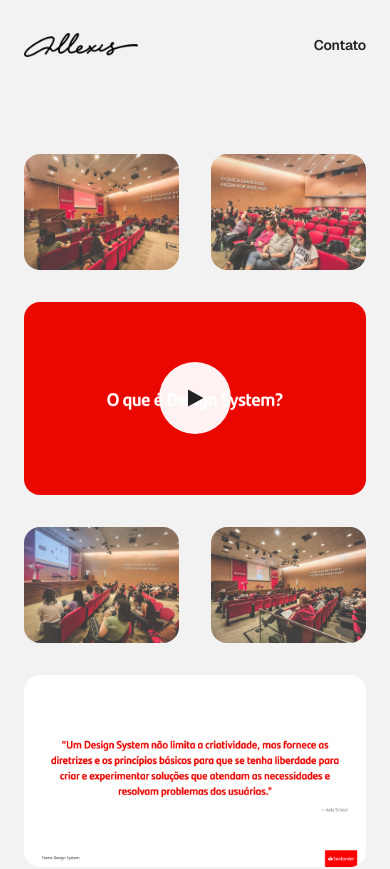
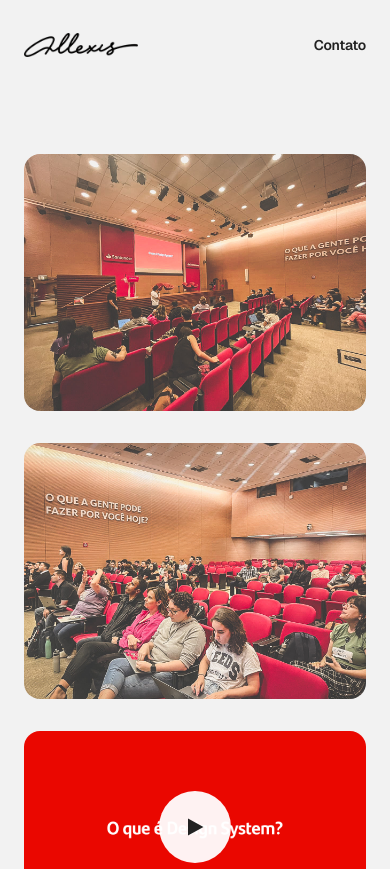
Before and after one commit to allexistsuda/portfolio, a Next.js app: page /santander-workshops in a window 390 px wide. Shown: the top 869 px of the page. Built offline with nearby package versions, Linux system fonts and the light colour scheme.

Commit message:
mobile: imagens workshops 1 por linha em mobile

```diff
--- a/app/santander-workshops/page.tsx
+++ b/app/santander-workshops/page.tsx
@@ -32,18 +32,18 @@ export default function SantanderWorkshops() {
 
         {/* All images */}
         <div className="my-8 md:my-[100px]" style={{ display: "flex", flexDirection: "column", gap: 32 }}>
-          <div style={{ display: "flex", gap: 32 }}>
+          <div className="grid grid-cols-1 md:grid-cols-2 gap-8">
             {/* eslint-disable-next-line @next/next/no-img-element */}
-            <img src="/santander-workshops/01.jpg" alt="Santander Workshops" style={{ width: "calc(50% - 16px)", height: "auto", display: "block", borderRadius: 16 }} />
+            <img src="/santander-workshops/01.jpg" alt="Santander Workshops" style={{ width: "100%", height: "auto", display: "block", borderRadius: 16 }} />
             {/* eslint-disable-next-line @next/next/no-img-element */}
-            <img src="/santander-workshops/02.jpg" alt="Santander Workshops" style={{ width: "calc(50% - 16px)", height: "auto", display: "block", borderRadius: 16 }} />
+            <img src="/santander-workshops/02.jpg" alt="Santander Workshops" style={{ width: "100%", height: "auto", display: "block", borderRadius: 16 }} />
           </div>
           <VideoPlayer videoId="z0vpfWb699Q" thumbnail="/santander-workshops/05.png" />
-          <div style={{ display: "flex", gap: 32 }}>
+          <div className="grid grid-cols-1 md:grid-cols-2 gap-8">
             {/* eslint-disable-next-line @next/next/no-img-element */}
-            <img src="/santander-workshops/03.jpg" alt="Santander Workshops" style={{ width: "calc(50% - 16px)", height: "auto", display: "block", borderRadius: 16 }} />
+            <img src="/santander-workshops/03.jpg" alt="Santander Workshops" style={{ width: "100%", height: "auto", display: "block", borderRadius: 16 }} />
             {/* eslint-disable-next-line @next/next/no-img-element */}
-            <img src="/santander-workshops/04.jpg" alt="Santander Workshops" style={{ width: "calc(50% - 16px)", height: "auto", display: "block", borderRadius: 16 }} />
+            <img src="/santander-workshops/04.jpg" alt="Santander Workshops" style={{ width: "100%", height: "auto", display: "block", borderRadius: 16 }} />
           </div>
           {/* eslint-disable-next-line @next/next/no-img-element */}
           <img src="/santander-workshops/06.png" alt="Santander Workshops" style={{ width: "100%", height: "auto", display: "block", borderRadius: 16 }} />
```
